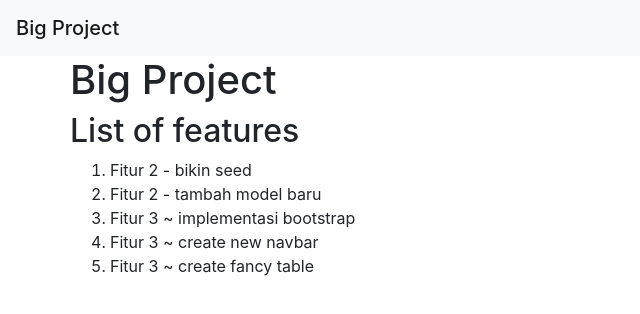
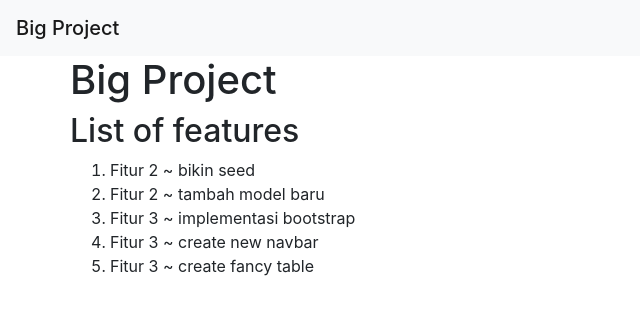
Before and after one commit to i01107/bigproject, a plain HTML site: page client/index.html in a window 1280 px wide. Shown: the full height of the page, 0-640 px from the left. Drawn offline with nearby package versions, Linux system fonts and the light colour scheme.

Commit message:
Change - to ~

```diff
--- a/client/index.html
+++ b/client/index.html
@@ -20,8 +20,8 @@
 
         <h2>List of features</h2>
         <ol>
-          <li>Fitur 2 - bikin seed</li>
-          <li>Fitur 2 - tambah model baru</li>
+          <li>Fitur 2 ~ bikin seed</li>
+          <li>Fitur 2 ~ tambah model baru</li>
           <li>Fitur 3 ~ implementasi bootstrap</li>
           <li>Fitur 3 ~ create new navbar</li>
           <li>Fitur 3 ~ create fancy table</li>
```
